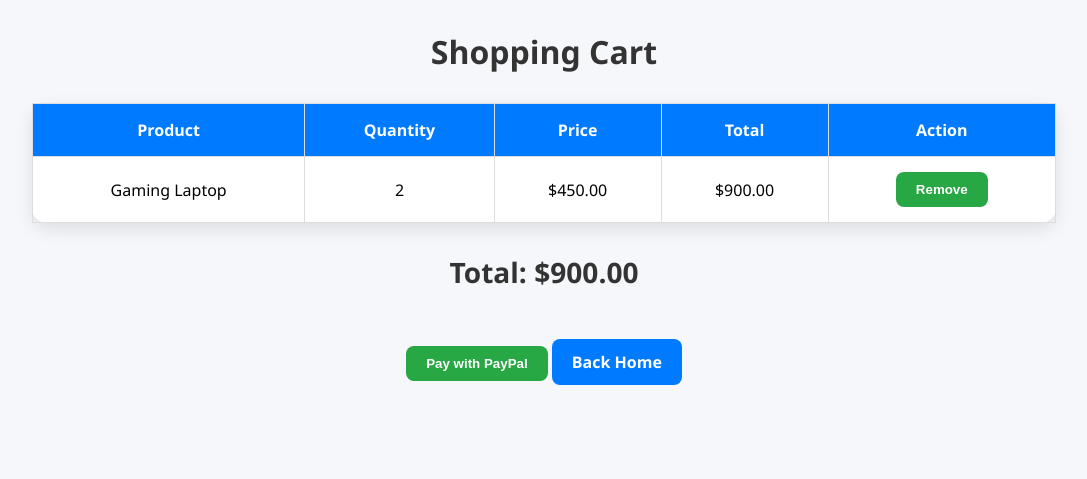
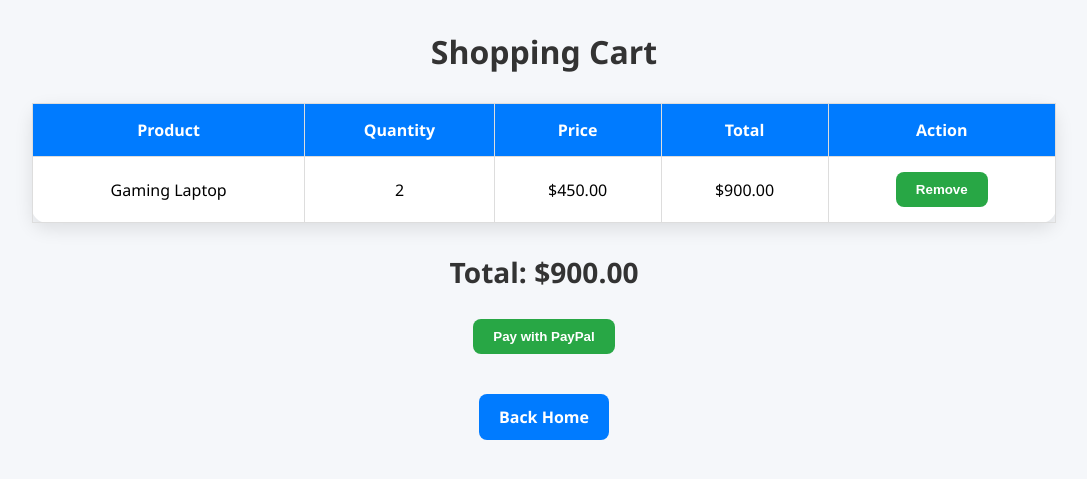
Before and after one commit to Ahmedaziz2002/Synapse, a Django app: page /cart/ in a window 1280 px wide. Shown: the top 479 px of the page, without its empty margins (96-1183 px from the left). Run offline with Django 4.2, Linux system fonts and the light colour scheme; a user stored in the database is signed in; data comes from the database, SQL or seed files in the repository; some libraries are stand-ins or nearby versions.

Commit message:
paypal buttons pos

```diff
--- a/Synapse/templates/accounts/cart.html
+++ b/Synapse/templates/accounts/cart.html
@@ -90,7 +90,10 @@
             color: #333;
         }
 
-        #paypal-button-container {
+        .paypal-center {
+            display: flex;
+            justify-content: center;
+            align-items: center;
             margin-top: 20px;
         }
     </style>
@@ -139,13 +142,14 @@
     <!-- Button that triggers PayPal -->
     <button id="start-paypal-btn">Pay with PayPal</button>
 
-    <!-- PayPal container -->
-    <div id="paypal-button-container" style="display: none;"></div>
+    <!-- Centered PayPal Button -->
+    <div class="paypal-center">
+        <div id="paypal-button-test"></div>
+    </div>
 
     <!-- Go Back Home -->
     <a href="{% url 'dashboard' %}" class="btn">Back Home</a>
-    <div id="paypal-button-test"></div>
-<script src="https://www.paypal.com/sdk/js?client-id=AQq_wpI12kNEknk-DB4xG_K-tNMyBfgwXpQgViUarfplUu3JRTlByQBIjDojMZSmiUMqkX1RZ__OUR-Q&currency=USD"></script>
+
     <script>
         var total = '{{ total }}';
         paypal.Buttons({
@@ -166,7 +170,6 @@
         }).render('#paypal-button-test');
     </script>
 
-
     {% else %}
     <p class="empty-cart-message">Your cart is empty.</p>
     {% endif %}
```
Lines whose indentation alone changed are shown as unchanged.
